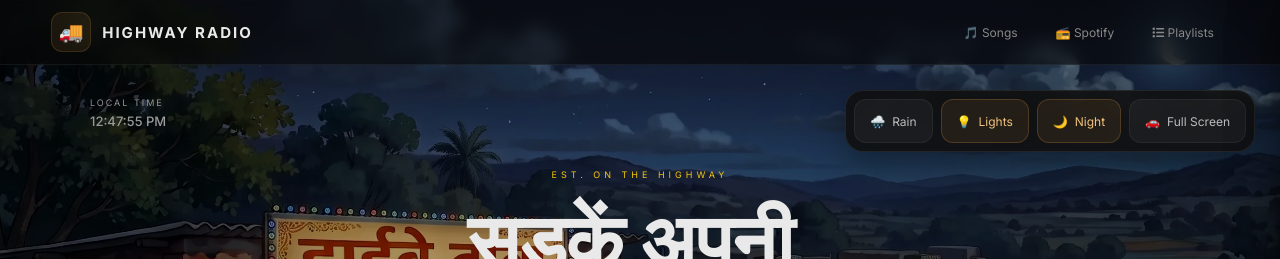
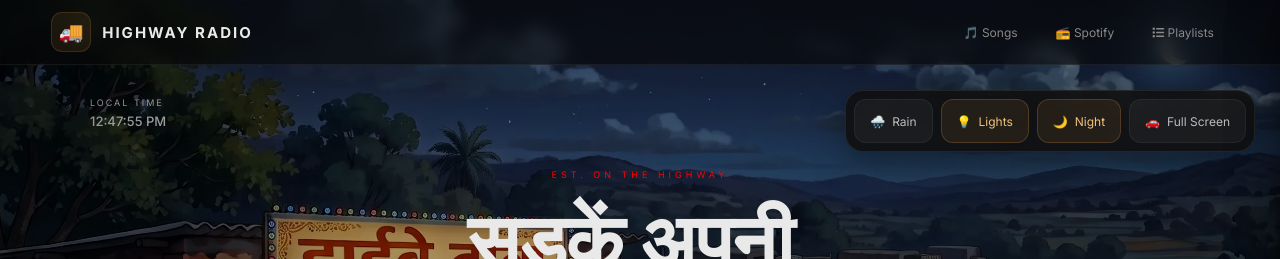
Before and after one commit to mayanksingh-0852/Highway-Dhaba-Radio, a plain HTML site: page index.html in a window 1280 px wide. Shown: the top 259 px of the page. Drawn offline with nearby package versions, Linux system fonts and the light colour scheme.

Commit message:
update color

```diff
--- a/style.css
+++ b/style.css
@@ -245,7 +245,7 @@ main {
     margin-bottom: 16px;
     font-size: clamp(7px, 1vw, 9px);
     letter-spacing: 4px;
-    color: #f5c907;
+    color: #ff0000;
 }
 
 .hero-content h1 {
```
